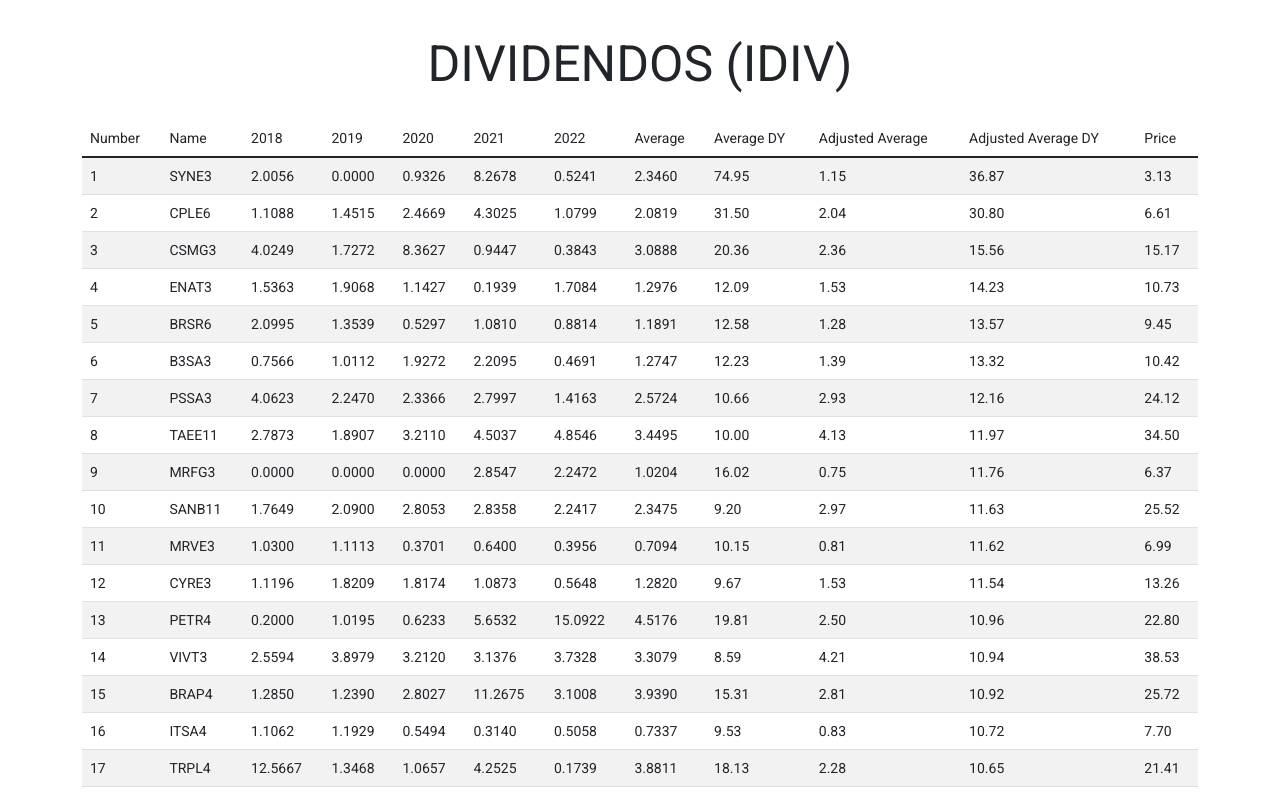
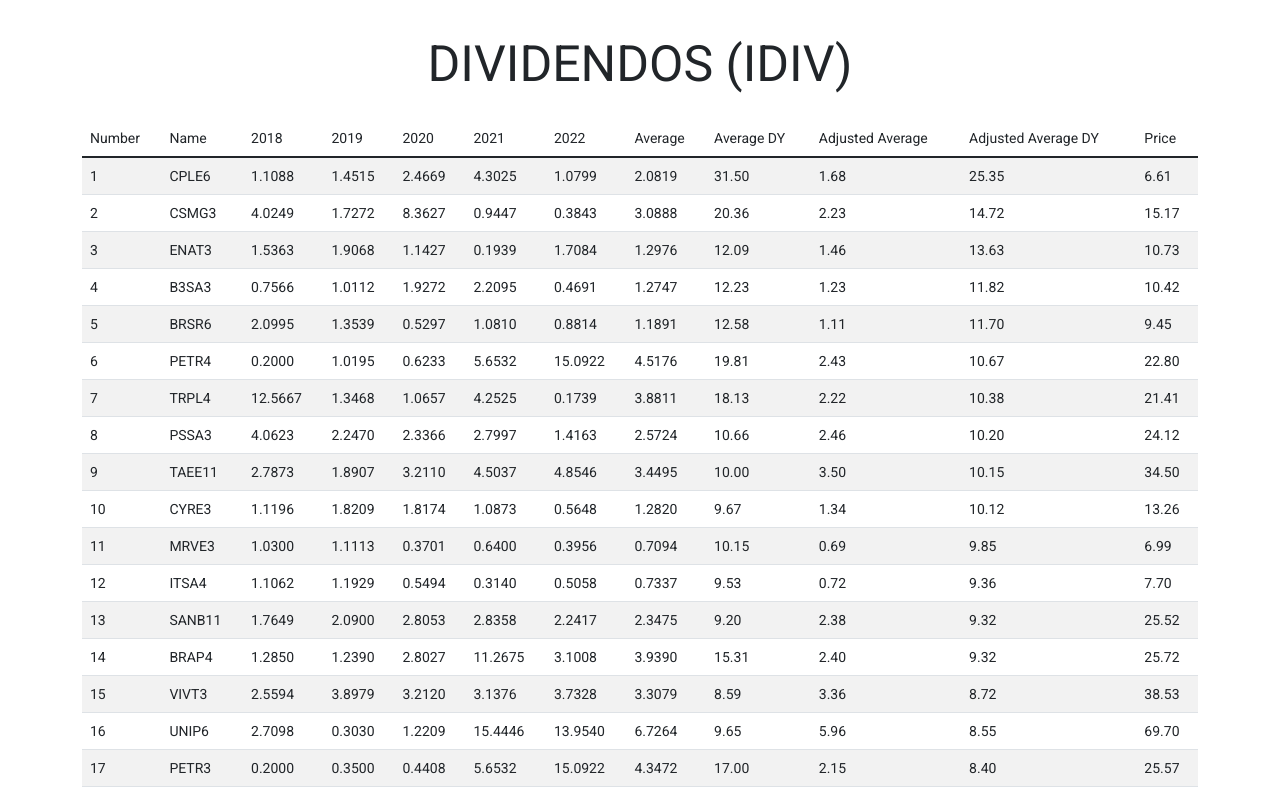
Before and after one commit to MateusSchulz/dividendos, an Angular app: page / in a window 1280 px wide. Shown: the top 797 px of the page. Built offline with nearby package versions, Linux system fonts and the light colour scheme.

Commit message:
fix bug in adjusted average

```diff
--- a/src/app/app.component.ts
+++ b/src/app/app.component.ts
@@ -36,11 +36,11 @@
       const dates: string[] = []
       const values: string[] = []
 
-      const populeArrays = (element: Element, array: string[]) => element?.innerHTML && array.push(element.innerHTML)
+      const setArrays = (element: Element, array: string[]) => element?.innerHTML && array.push(element.innerHTML)
 
-      typeElements.forEach(element => populeArrays(element, types))
-      dateElements.forEach(element => populeArrays(element, dates))
-      valueElements.forEach(element => populeArrays(element, values))
+      typeElements.forEach(element => setArrays(element, types))
+      dateElements.forEach(element => setArrays(element, dates))
+      valueElements.forEach(element => setArrays(element, values))
 
       const valuesNumber = values.map(value => Number(value.replace(',', '.')))
 
@@ -52,14 +52,13 @@
 
   calculateDividends({ dates, values, stock }: { dates: string[], values: number[], stock: string }) {
 
-    const year2018 = this.populeYearsDividends({ dates, values, year: '2018' })
-    const year2019 = this.populeYearsDividends({ dates, values, year: '2019' })
-    const year2020 = this.populeYearsDividends({ dates, values, year: '2020' })
-    const year2021 = this.populeYearsDividends({ dates, values, year: '2021' })
-    const year2022 = this.populeYearsDividends({ dates, values, year: '2022' })
+    const year2018 = this.setYearsDividends({ dates, values, year: '2018' })
+    const year2019 = this.setYearsDividends({ dates, values, year: '2019' })
+    const year2020 = this.setYearsDividends({ dates, values, year: '2020' })
+    const year2021 = this.setYearsDividends({ dates, values, year: '2021' })
+    const year2022 = this.setYearsDividends({ dates, values, year: '2022' })
     const yearDividends = [year2018, year2019, year2020, year2021, year2022]
-    const zeroDividends = yearDividends.find(yearDividend => !yearDividend)
-    if (zeroDividends) return
+    if (this.verifyZeroDividendsExists(yearDividends)) return
     const totalYearDividends = this.getTotalDividends(yearDividends)
     const average = totalYearDividends / 5
 
@@ -74,14 +73,20 @@
       average: average,
       dy: null,
       price: null,
-      averageAdjusted: null,
-      adjustedDY: null
+      adjustedDY: null,
+      averageAdjusted: null
     }
 
     this.readStockFile(result)
   }
 
-  populeYearsDividends ({ dates, values, year }: { dates: string[], values: number[], year: string }) {
+  verifyZeroDividendsExists (yearDividends: number[]) {
+    const zeroDividends = yearDividends.find(yearDividend => !yearDividend)
+    return zeroDividends === 0
+  }
+
+
+  setYearsDividends ({ dates, values, year }: { dates: string[], values: number[], year: string }) {
     const dateValues = dates.map((date, index) => date.substring(6) === year ? values[index] : 0)
     const somar = (a: number, b: number) => a + b
     return dateValues.reduce(somar)
@@ -112,11 +117,8 @@
   }
 
   getPrice (phase: string) {
-    console.log('phase', phase)
     const stepOne = phase.split('R$')[1]
-    console.log('stepOne', stepOne)
     const stepTwo = stepOne.includes('-') ? stepOne.split('-')[0] : stepOne.split('+')[0]
-    console.log('stepTwo', stepTwo)
     const price = Number(stepTwo.replace(' ', '').replace(',', '.').slice(1,999))
     return price
   }
@@ -126,13 +128,23 @@
   }
 
   calculeAverageAdjusted (stock: IStocks) {
-    const years = [stock[2018], stock[2019], stock[2020], stock[2021], stock[2022]]
-    const max = Math.max(...years)
-    const min = Math.max(...years)
-    const adjustedDividends = years.filter(year => year !== max && year !== min)
+    const dividendsYears = [stock[2018], stock[2019], stock[2020], stock[2021], stock[2022]]
+
+    const max = Math.max(...dividendsYears)
+    const min = Math.min(...dividendsYears)
+
+    const maxIndex = dividendsYears.findIndex(year => year === max)
+    const minIndex = dividendsYears.findIndex(year => year === min)
+
+    const changeIndex = (index: number[]) => index.slice(1).map(valueIndex => valueIndex > index[0] ? valueIndex - 1 : valueIndex)
+    const removeDividendYears = (dividendsYears: number[], index: number) => [...dividendsYears.slice(0, index), ...dividendsYears.slice(index + 1)]
+    const removeDividendsYears = (dividendsYears: number[], ...index: number[]) => index?.length ? removeDividendsYears(removeDividendYears(dividendsYears, index[0]), ...changeIndex(index)) : dividendsYears
+
+    const adjustedDividendsYears = removeDividendsYears(dividendsYears, maxIndex, minIndex)
+
     const somar = (a: number, b: number) => a + b
-    const totalAdjustedDividends = adjustedDividends.reduce(somar)
-    return totalAdjustedDividends / 3
+    const totalAdjustedDividendsYears = adjustedDividendsYears.reduce(somar)
+    return totalAdjustedDividendsYears / adjustedDividendsYears.length
   }
 
   calculeAdjustedDY (averageTotalAdjustedDividends: number, price: number) {
```
Also changed, not shown: 3 other files (tests, documents, lock files or other folders).
